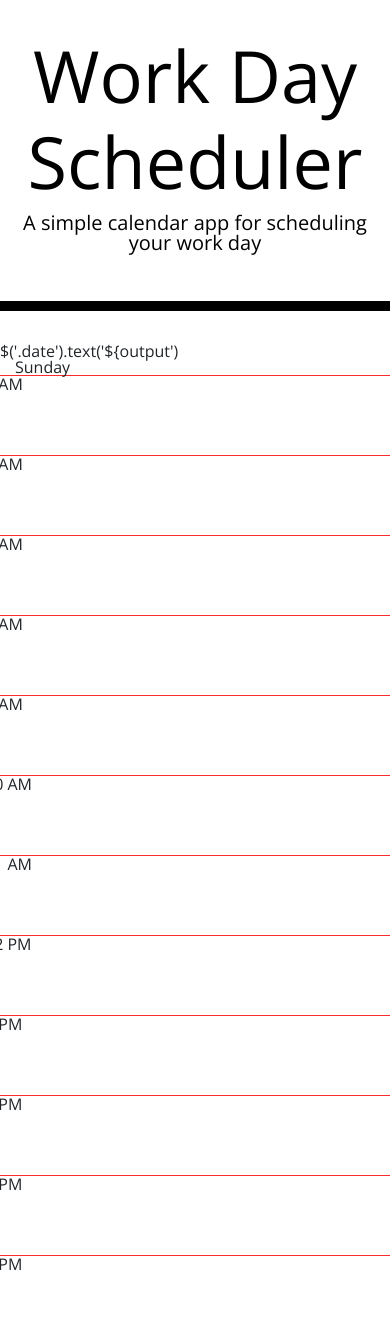
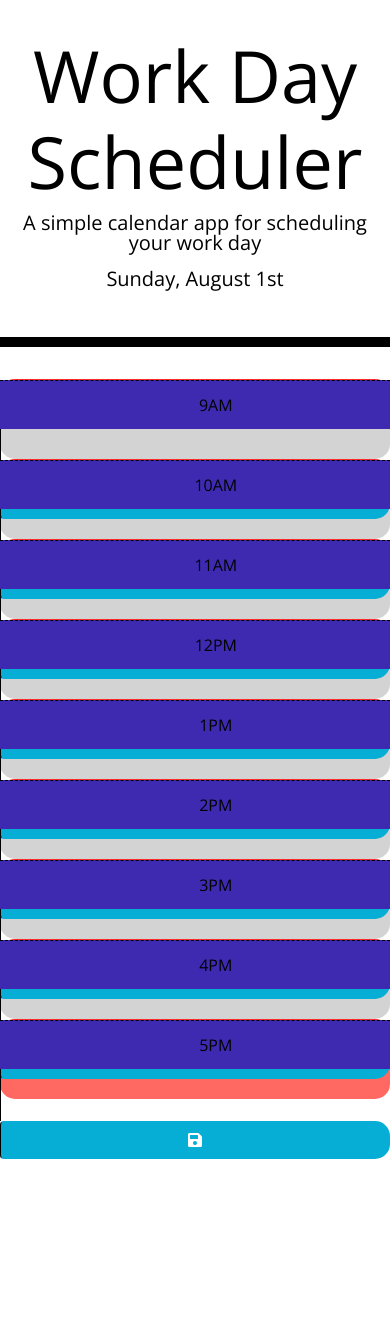
Before and after one commit to shanemcf/WorkDay-Scheduler, a plain HTML site: page index.html in a window 390 px wide. Shown: the top 1330 px of the page. After the commit the page ends 1159 px from the top, so only its background shows below. Drawn offline with nearby package versions, Linux system fonts and the light colour scheme.

Commit message:
reworked functionality, able to save items but trouble with handling retrieve

```diff
--- a/index.html
+++ b/index.html
@@ -28,83 +28,84 @@
       <p class="lead">A simple calendar app for scheduling your work day</p>
       <p id="currentDay" class="lead"></p>
     </header>
-    <div class="calendar-container">
-      <!-- Timeblocks go here -->
-      $('.date').text('${output')
-    <div class="calendar">
-      <div class ="empty"></div>
-      <div class="planes">
-        <div class="col col-1">Sunday</div>
+    <div class="container">
+      <div id="hour-9" class="row time-block">
+        <div class="col-md-1 hour">
+          9AM
         </div>
-      <div class="times">
-        <div class="row row-1">5 AM</div>
-        <div class="row row-1">6 AM</div>
-        <div class="row row-1">7 AM</div>
-        <div class="row row-1">8 AM</div>
-        <div class="row row-1">9 AM</div>
-        <div class="row row-1">10 AM</div>
-        <div class="row row-1">11 AM</div>
-        <div class="row row-1">12 PM</div>
-        <div class="row row-1">1 PM</div>
-        <div class="row row-1">2 PM</div>
-        <div class="row row-1">3 PM</div>
-        <div class="row row-1">4 PM</div>
-        <div class="row row-1">5 PM</div>
-        <div class="row row-1">6 PM</div>
-        <div class="row row-1">7 PM</div>
-        <div class="row row-1">8 PM</div>
-        <div class="row row-1">9 PM</div>
-        <div class="row row-1">10 PM</div>
-        <div class="row row-1">11 PM</div>
-        <div class="row row-1">12 AM</div>
-        <div class="row row-1">1 AM</div>
-        <div class="row row-1">2 AM</div>
-        <div class="row row-1">3 AM</div>
-        <div class="row row-1">4 AM</div>
+        <textarea class="col-md-10 description">
+        </textarea>
+        <button class="btn saveBtn col-md-1"><i class="fas fa-save"></i></button>
       </div>
-      <div class="content">
-        <div id="1"></div>
-        <div id="2"></div>
-        <div id="3"></div>
-        <div id="4"></div>
-        <div id="5"></div>
-        <div id="6"></div>
-        <div id="7"></div>
-        <div id="8"></div>
-        <div id="9"></div>
-        <div id="10"></div>
-        <div id="11"></div>
-        <div id="12"></div>
-        <div id="13"></div>
-        <div id="14"></div>
-        <div id="15"></div>
-        <div id="16"></div>
-        <div id="17"></div>
-        <div id="18"></div>
-        <div id="19"></div>
-        <div id="20"></div>
-        <div id="21"></div>
+      <div id="hour-10" class="row time-block">
+        <div class="col-md-1 hour">
+          10AM
         </div>
-      <div class="modal-container">
-        <div class="modal">
-          <span class='modal-container--close'>&times;</span>
-            <h3> Schedule times</h3>
-            <form class='modal-container--form'>
-
-
-
-
-            </form>
+        <textarea class="col-md-10 description">
+        </textarea>
+        <button class="btn saveBtn col-md-1"><i class="fas fa-save"></i></button>
       </div>
+      <div id="hour-11" class="row time-block">
+        <div class="col-md-1 hour">
+          11AM
         </div>
+        <textarea class="col-md-10 description">
+        </textarea>
+        <button class="btn saveBtn col-md-1"><i class="fas fa-save"></i></button>
       </div>
+      <div id="hour-12" class="row time-block">
+        <div class="col-md-1 hour">
+          12PM
         </div>
-      <script src="script.js" type="text/javascript"></script>
-
+        <textarea class="col-md-10 description">
+        </textarea>
+        <button class="btn saveBtn col-md-1"><i class="fas fa-save"></i></button>
+      </div>
+     <div id="hour-13" class="row time-block">
+        <div class="col-md-1 hour">
+          1PM
+        </div>
+        <textarea class="col-md-10 description">
+        </textarea>
+        <button class="btn saveBtn col-md-1"><i class="fas fa-save"></i></button>
+      </div>
+      <div id="hour-14" class="row time-block">
+        <div class="col-md-1 hour">
+          2PM
+        </div>
+        <textarea class="col-md-10 description">
+        </textarea>
+        <button class="btn saveBtn col-md-1"><i class="fas fa-save"></i></button>
+      </div>
+      <div id="hour-15" class="row time-block">
+       <div class="col-md-1 hour">
+          3PM
+        </div>
+        <textarea class="col-md-10 description">
+        </textarea>
+        <button class="btn saveBtn col-md-1"><i class="fas fa-save"></i></button>
+      </div>
+      <div id="hour-16" class="row time-block">
+        <div class="col-md-1 hour">
+          4PM
+        </div>
+        <textarea class="col-md-10 description">
+        </textarea>
+        <button class="btn saveBtn col-md-1"><i class="fas fa-save"></i></button>
+      </div>
+      <div id="hour-17" class="row time-block">
+        <div class="col-md-1 hour">
+          5PM
+        </div>
+        <textarea class="col-md-10 description">
+        </textarea>
+        <button class="btn saveBtn col-md-1"><i class="fas fa-save"></i></button>
       </div>
 
       <script src="https://code.jquery.com/jquery-3.4.1.min.js"></script>
       <script src="https://cdnjs.cloudflare.com/ajax/libs/moment.js/2.24.0/moment.min.js"></script>
 
+      <script src="script.js"></script>
   </body>
+
   </html>
--- a/script.js
+++ b/script.js
@@ -1,9 +1,54 @@
-let d= new Date()
-let year = d.getFullYear()
-let month= d.getMonth()+1;
-let day= d.getDate()
+$(document).ready(function() {
 
-let totalDays = New Date(year, month, 0).getDate()
+    $(".saveBtn").on("click", function() {
 
-let output =
-(month<10 ? '0' : '') + month + '/' + (day<10 ? '0' : '') + day + '/' + year
+      var value = $(this).siblings(".description").val();
+      var time = $(this).parent().attr("id");
+
+      // localStorage
+      localStorage.setItem(time, value);
+    });
+
+    function hourUpdater() {
+      // get current hours
+      var currentHour = moment().hours();
+
+
+      $(".time-block").each(function() {
+        var blockHour = parseInt($(this).attr("id").split("-")[1]);
+
+
+        if (blockHour < currentHour) {
+          $(this).addClass("past");
+        }
+        else if (blockHour === currentHour) {
+          $(this).removeClass("past");
+          $(this).addClass("present");
+        }
+        else {
+          $(this).removeClass("past");
+          $(this).removeClass("present");
+          $(this).addClass("future");
+        }
+      });
+    }
+
+    hourUpdater();
+
+
+    var interval = setInterval(hourUpdater, 15000);
+
+    // load data from localStorage
+    $("#hour-9 .description").val(localStorage.getItem("9"));
+    $("#hour-10 .description").val(localStorage.getItem("10"));
+    $("#hour-11 .description").val(localStorage.getItem("11"));
+    $("#hour-12 .description").val(localStorage.getItem("12"));
+    $("#hour-13 .description").val(localStorage.getItem("13"));
+    $("#hour-14 .description").val(localStorage.getItem("14"));
+    $("#hour-15 .description").val(localStorage.getItem("15"));
+    $("#hour-16 .description").val(localStorage.getItem("16"));
+    $("#hour-17 .description").val(localStorage.getItem("17"));
+
+    // display current day
+    $("#currentDay").text(moment().format("dddd, MMMM Do"));
+  });
```
Lines whose indentation alone changed are shown as unchanged.
